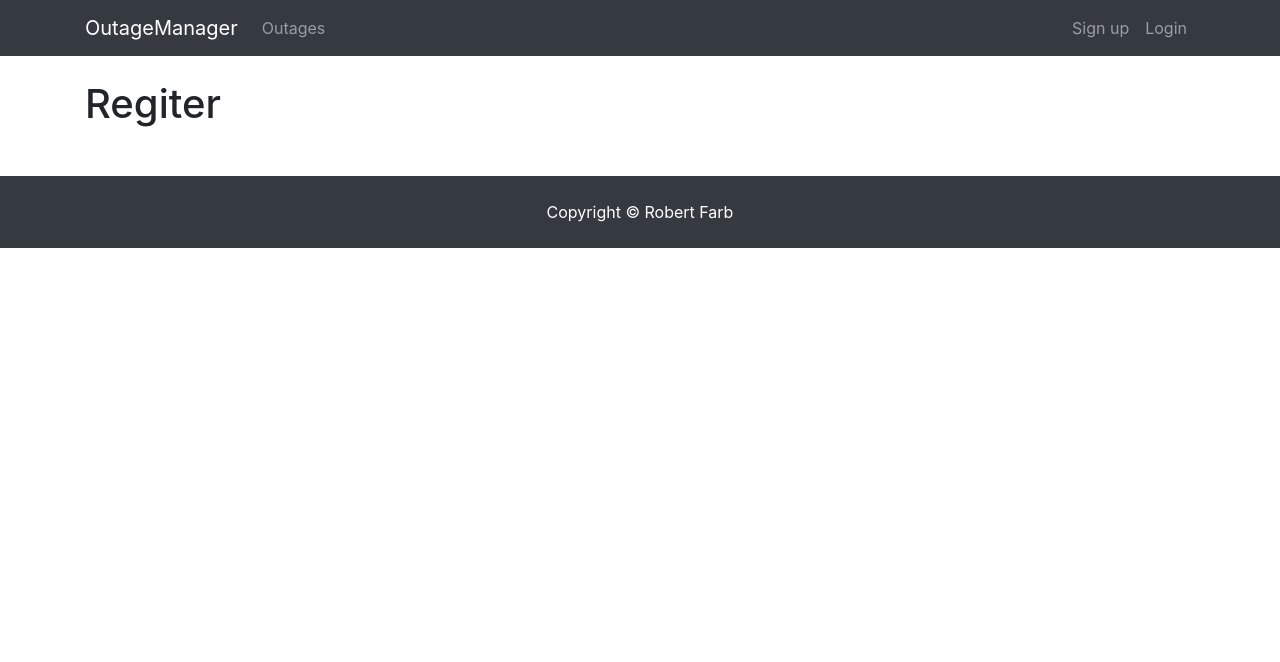
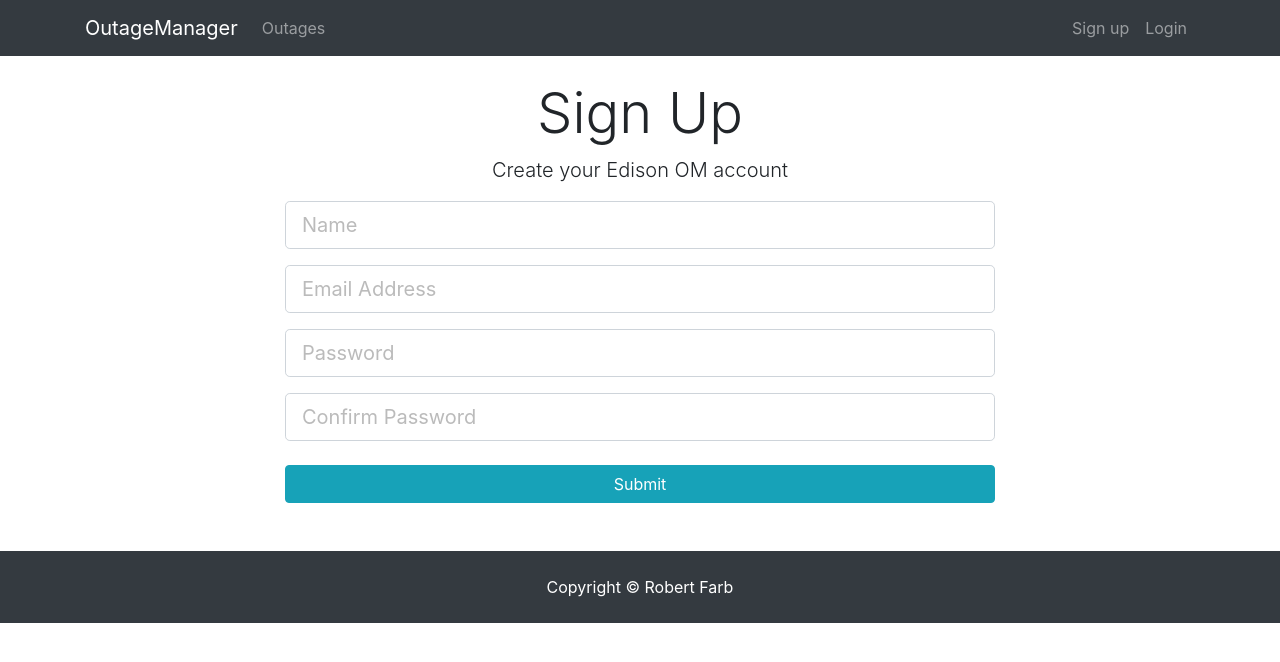
Before and after one commit to Robertfarb/outages-app, a React (Create React App) app in the folder client/: page /register in a window 1280 px wide. Shown: the top 662 px of the page. Built offline with nearby package versions, Linux system fonts and the light colour scheme.

Commit message:
Add register form

```diff
--- a/client/src/components/auth/register.js
+++ b/client/src/components/auth/register.js
@@ -3,8 +3,30 @@
 class Register extends Component {
   render() {
     return (
-      <div>
-        <h1>Regiter</h1>
+      <div className="register">
+        <div className="container">
+          <div className="row">
+            <div className="col-md-8 m-auto">
+              <h1 className="display-4 text-center">Sign Up</h1>
+              <p className="lead text-center">Create your Edison OM account</p>
+              <form action="create-profile.html">
+                <div className="form-group">
+                  <input type="text" className="form-control form-control-lg" placeholder="Name" name="name" required />
+                </div>
+                <div className="form-group">
+                  <input type="email" className="form-control form-control-lg" placeholder="Email Address" name="email" />
+                </div>
+                <div className="form-group">
+                  <input type="password" className="form-control form-control-lg" placeholder="Password" name="password" />
+                </div>
+                <div className="form-group">
+                  <input type="password" className="form-control form-control-lg" placeholder="Confirm Password" name="password2" />
+                </div>
+                <input type="submit" className="btn btn-info btn-block mt-4" />
+              </form>
+            </div>
+          </div>
+        </div>
       </div>
     )
   }
--- a/client/src/components/layout/Landing.js
+++ b/client/src/components/layout/Landing.js
@@ -1,4 +1,5 @@
-import React, { Component } from 'react'
+import React, { Component } from 'react';
+import { Link } from 'react-router-dom';
 
 class Landing extends Component {
   render() {
@@ -12,8 +13,12 @@
           </h1>
                 <p className="lead">Update Power Outages from your mobile device</p>
                 <hr />
-                <a href="register.html" className="btn btn-lg btn-info mr-2">Sign Up</a>
-                <a href="login.html" className="btn btn-lg btn-light">Login</a>
+                <Link className="btn btn-lg btn-info mr-2" to="/register">
+                  Sign Up
+                </Link>
+                <Link className="btn btn-lg btn-light" to="/login">
+                  Login
+                </Link>
               </div>
             </div>
           </div>
```
